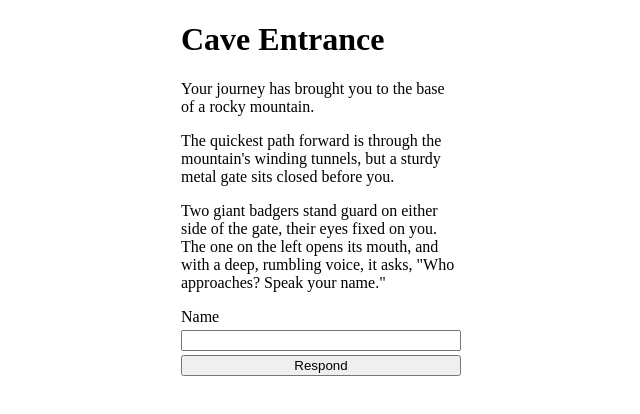
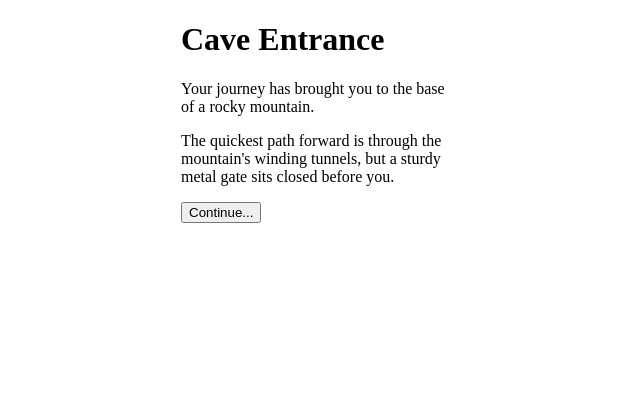
Before and after one commit to cforourk1/Secret-Tunnel, a React (Vite) app: page / in a window 1280 px wide. Shown: the top 414 px of the page, without its empty margins (319-959 px from the left). Built offline with nearby package versions, Linux system fonts and the light colour scheme.

Commit message:
adding phases for CSS in tentrance jsx done

```diff
--- a/src/Entrance.jsx
+++ b/src/Entrance.jsx
@@ -3,7 +3,8 @@ import { useState } from "react";
 import { useAuth } from "./AuthContext";
 export default function Entrance() {
 
-//adding phases to accomodate for my CSS I want to try
+/*adding phases to accomodate for my CSS I want to try. I am breaking it apart to try some CSS animations with the images I found of some badgers - because badgers are f'n cool, Mark. My onclick buttons to continue the story update my PHASE. my && operators are doing the work for me to determine what to show.
+*/
 const [phase, setPhase] = useState("STORY")
 
 
@@ -21,27 +22,36 @@ const handleSubmit = (formData) => {
 
 
   return (
-        <>
+    <>
     {error && <p>{error}</p>}
+    {/*.         */}
+    { phase === "STORY" && (
+    <div>
       <h1>Cave Entrance</h1>
       <p>Your journey has brought you to the base of a rocky mountain.</p>
       <p>
-        The quickest path forward is through the mountain's winding tunnels, but
-        a sturdy metal gate sits closed before you.
-      </p>
-      <p>
-        Two giant badgers stand guard on either side of the gate, their eyes
-        fixed on you. The one on the left opens its mouth, and with a deep,
-        rumbling voice, it asks, "Who approaches? Speak your name."
-      </p>
+      {"The quickest path forward is through the mountain's winding tunnels, but a sturdy metal gate sits closed before you." }</p>
+        <button onClick={() => setPhase("BADGERSPEAK")}>Continue...</button>
+    </div>
+    )}
+    { phase === "BADGERSPEAK" && (
+    <div>
+      <p>Two giant badgers stand guard on either side of the gate, their eyes fixed on you. The one on the left opens its mouth, and with a deep,rumbling voice, it asks, {"Who approaches? Speak your name."}</p>
+       <button onClick={() => setPhase("NAMEINPUT")}>Continue...</button>
+      </div>
+    )}
+    { phase === "NAMEINPUT" && (
+    <div>
 {/* form action handleSubmit is what calls the function that will pass the data from the form back up to the API  */}
       <form action={handleSubmit}>
         <label>
-          Name
+          Enter your name
           <input name="name" />
         </label>
         <button>Respond</button>
       </form>
-    </>
-  );
-}
+    </div>
+    )}
+  </>
+    )
+  }
```
